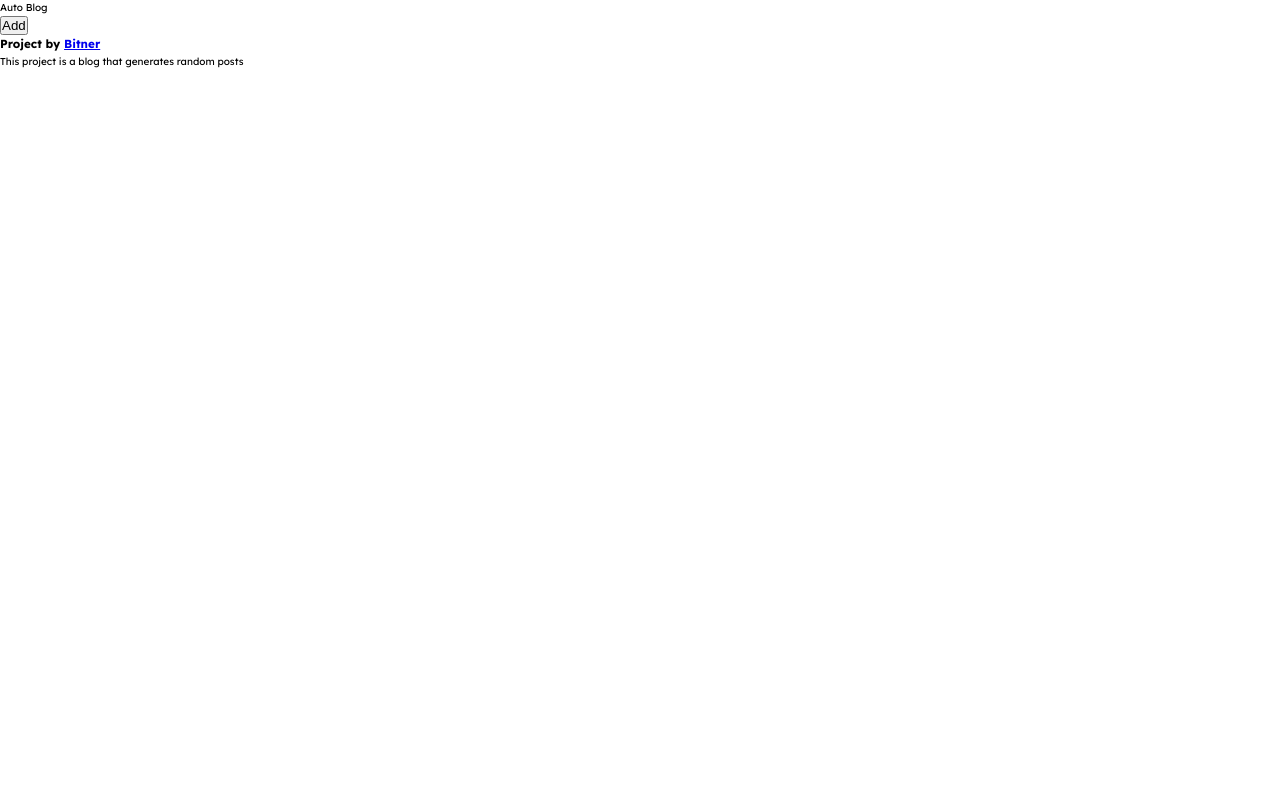
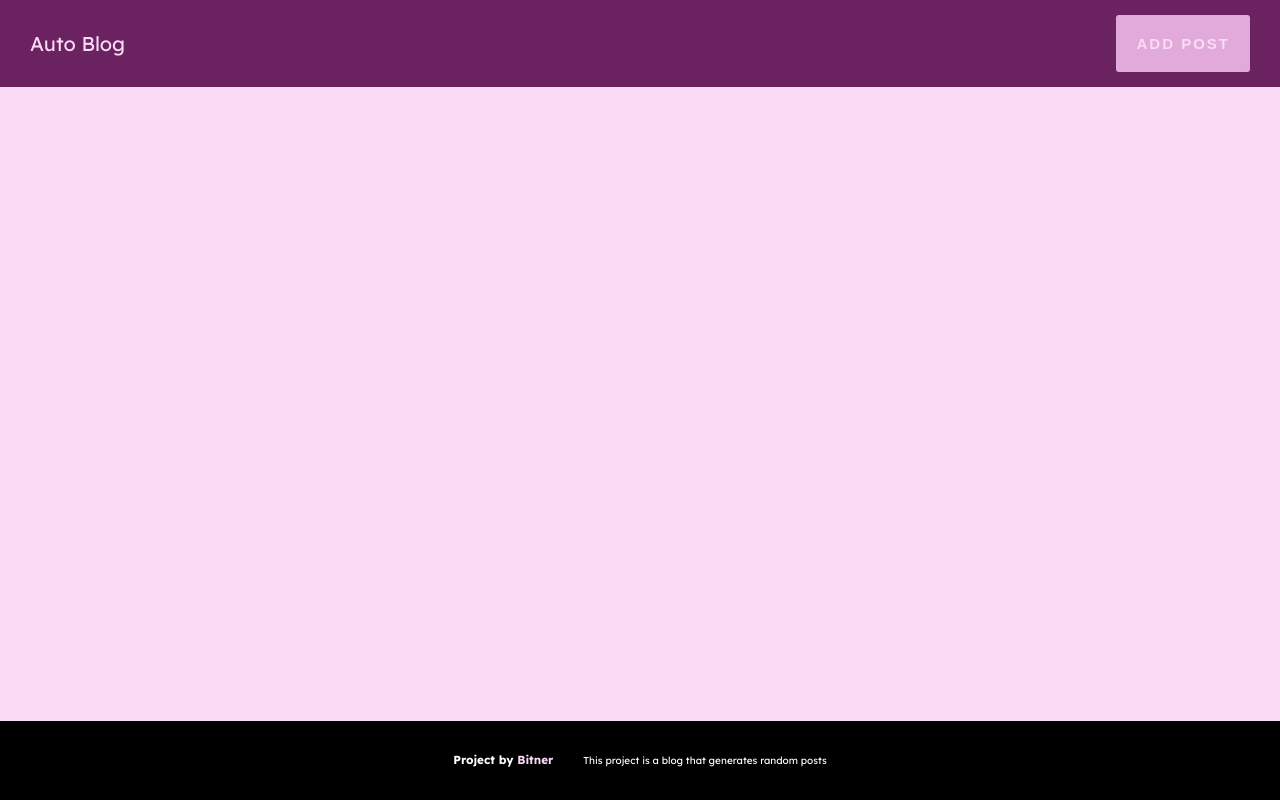
Before and after one commit to DavidBitner/auto-blog, a website with bundled scripts: page index.html in a window 1280 px wide. Built offline with nearby package versions, Linux system fonts and the light colour scheme.

Commit message:
Update style.css
Added grid, button with ripple effect and general color and font-size changes

```diff
--- a/index.html
+++ b/index.html
@@ -7,20 +7,25 @@
     <title>Auto Blog</title>
 
     <link rel="stylesheet" href="src/css/style.css" />
-    <script src="src/js/script.js"></script>
+    <script defer type="module" src="src/js/script.js"></script>
   </head>
   <body>
     <div class="container">
-      <nav class="nav">
-        <div class="nav__icon"></div>
-        <div class="nav__title">Auto Blog</div>
-        <button class="nav__btn--add">Add</button>
-      </nav>
+      <header class="header">
+        <div class="header__title">
+          <div class="header__icon"></div>
+          <a href="index.html" class="header__title--text">Auto Blog</a>
+        </div>
+        <button class="header__btn btn">Add Post</button>
+      </header>
       <div class="blog"></div>
       <footer class="footer">
         <h3 class="footer__title">
           Project by
-          <a href="https://github.com/DavidBitner" class="footer__link"
+          <a
+            target="blank"
+            href="https://github.com/DavidBitner"
+            class="footer__link"
             >Bitner</a
           >
         </h3>
--- /dev/null
+++ b/src/js/rippleEffect.js
@@ -0,0 +1,19 @@
+export default function create_ripple(event) {
+  const btn = event.currentTarget;
+
+  const circle = document.createElement("span");
+  const diameter = Math.max(btn.clientWidth, btn.clientHeight);
+  const radius = diameter / 2;
+
+  circle.style.width = circle.style.height = `${diameter}px`;
+  circle.style.left = `${event.clientX - (btn.offsetLeft + radius)}px`;
+  circle.style.top = `${event.clientY - (btn.offsetTop + radius)}px`;
+  circle.classList.add("ripple");
+
+  const ripple = btn.getElementsByClassName("ripple")[0];
+  if (ripple) {
+    ripple.remove();
+  }
+
+  btn.appendChild(circle);
+}
--- a/src/js/script.js
+++ b/src/js/script.js
@@ -0,0 +1,7 @@
+import create_ripple from "./rippleEffect.js";
+
+const btns = document.getElementsByClassName("btn");
+
+for (const btn of btns) {
+  btn.addEventListener("click", create_ripple);
+}
--- a/src/sass/_base.scss
+++ b/src/sass/_base.scss
@@ -40,6 +40,8 @@ body {
 
 .container {
   display: grid;
+  min-height: 100vh;
+  grid-template-rows: min-content 1fr min-content;
 }
 
 ::selection {
--- a/src/sass/_blog.scss
+++ b/src/sass/_blog.scss
@@ -0,0 +1,3 @@
+.blog {
+  background-color: $color-primary-light;
+}
--- a/src/sass/_complements.scss
+++ b/src/sass/_complements.scss
@@ -0,0 +1,41 @@
+span.ripple {
+  position: absolute;
+  border-radius: 50%;
+  transform: scale(0);
+  animation: ripple 300ms linear;
+  background-color: $color-primary-light;
+}
+
+@keyframes ripple {
+  to {
+    transform: scale(4);
+    opacity: 0;
+  }
+}
+
+.btn {
+  position: relative;
+  overflow: hidden;
+  padding: 2rem 2rem;
+  text-transform: uppercase;
+  letter-spacing: 2px;
+  cursor: pointer;
+  border: none;
+  border-radius: 3px;
+  background-color: $color-primary;
+  color: $color-primary-light;
+  outline: none;
+  transition: all 0.2s;
+  font-weight: bold;
+  font-size: 1.5rem;
+}
+
+.btn:hover {
+  box-shadow: 0px 0px 30px $color-primary;
+  border-radius: 10px;
+}
+
+a {
+  text-decoration: none;
+  color: $color-primary-light;
+}
--- a/src/sass/_footer.scss
+++ b/src/sass/_footer.scss
@@ -0,0 +1,17 @@
+.footer {
+  background-color: $color-black;
+  color: $color-white;
+  display: grid;
+  grid-template-columns: repeat(2, max-content);
+  gap: $gap-medium;
+  justify-content: center;
+  padding: 3rem;
+
+  &__link:hover {
+    text-shadow: 0 0 10px $color-primary;
+  }
+
+  &__text {
+    align-self: center;
+  }
+}
--- a/src/sass/_header.scss
+++ b/src/sass/_header.scss
@@ -0,0 +1,13 @@
+.header {
+  display: grid;
+  grid-template-columns: repeat(2, max-content);
+  background-color: $color-primary-dark;
+  padding: 1.5rem 3rem;
+  justify-content: space-between;
+
+  &__title {
+    font-size: 2rem;
+    display: grid;
+    color: $color-primary-light;
+  }
+}
--- a/src/sass/_variables.scss
+++ b/src/sass/_variables.scss
@@ -1,8 +1,8 @@
 @import url("https://fonts.googleapis.com/css2?family=Lexend+Deca:wght@100;400;700;900&display=swap");
 
 // Colors
-$color-primary: #c263b4;
-$color-primary-light: #e2aada;
+$color-primary: #e2aada;
+$color-primary-light: #f9dbf5;
 $color-primary-dark: #6b2260;
 
 $color-gray-light-1: #f7f7f7;
@@ -18,10 +18,6 @@ $color-black: #000;
 // Font
 $font-primary: "Lexend Deca", sans-serif;
 
-// Shadows
-$shadow-dark: 0 2rem 6rem rgba(0, 0, 0, 0.3);
-$shadow-light: 0 2rem 5rem rgba(0, 0, 0, 0.06);
-
 // Grid
 $gap-small: 1rem;
 $gap-medium: 3rem;
```
Also changed, not shown: src/css/style.css.
